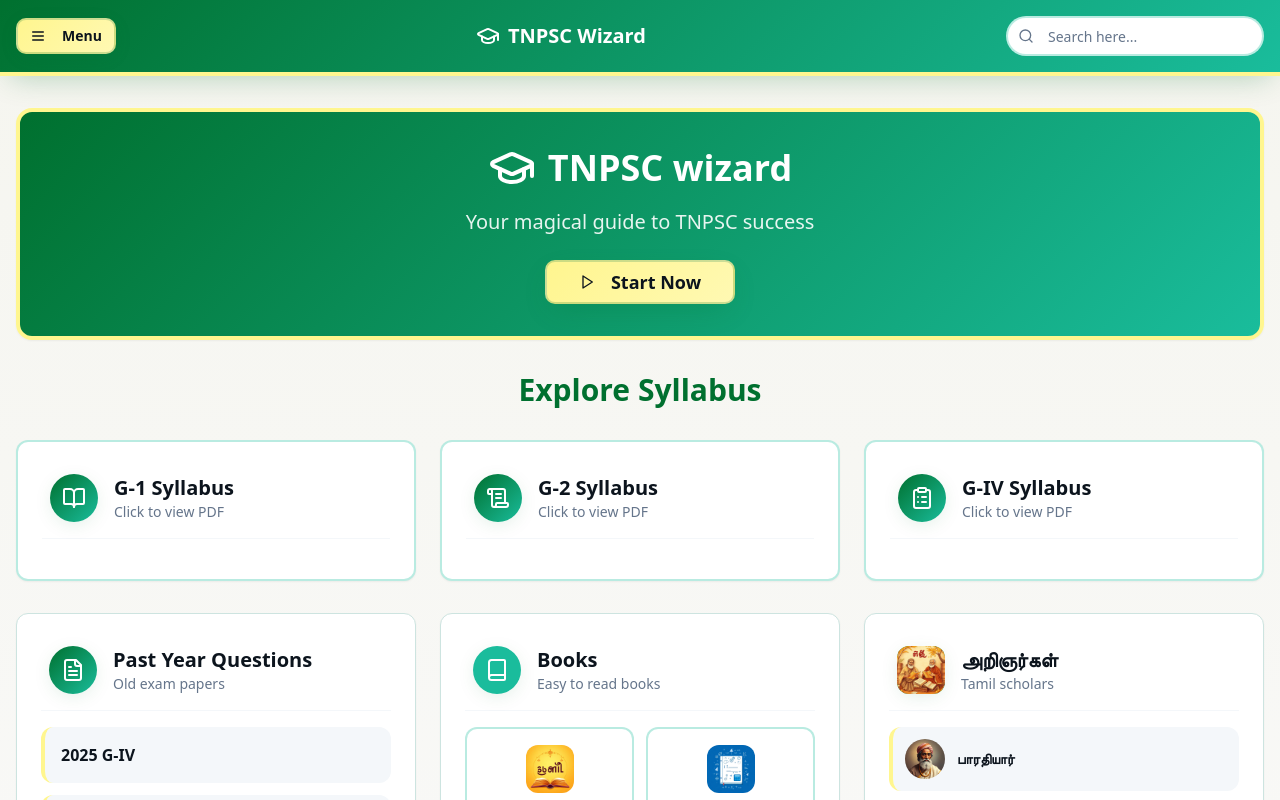
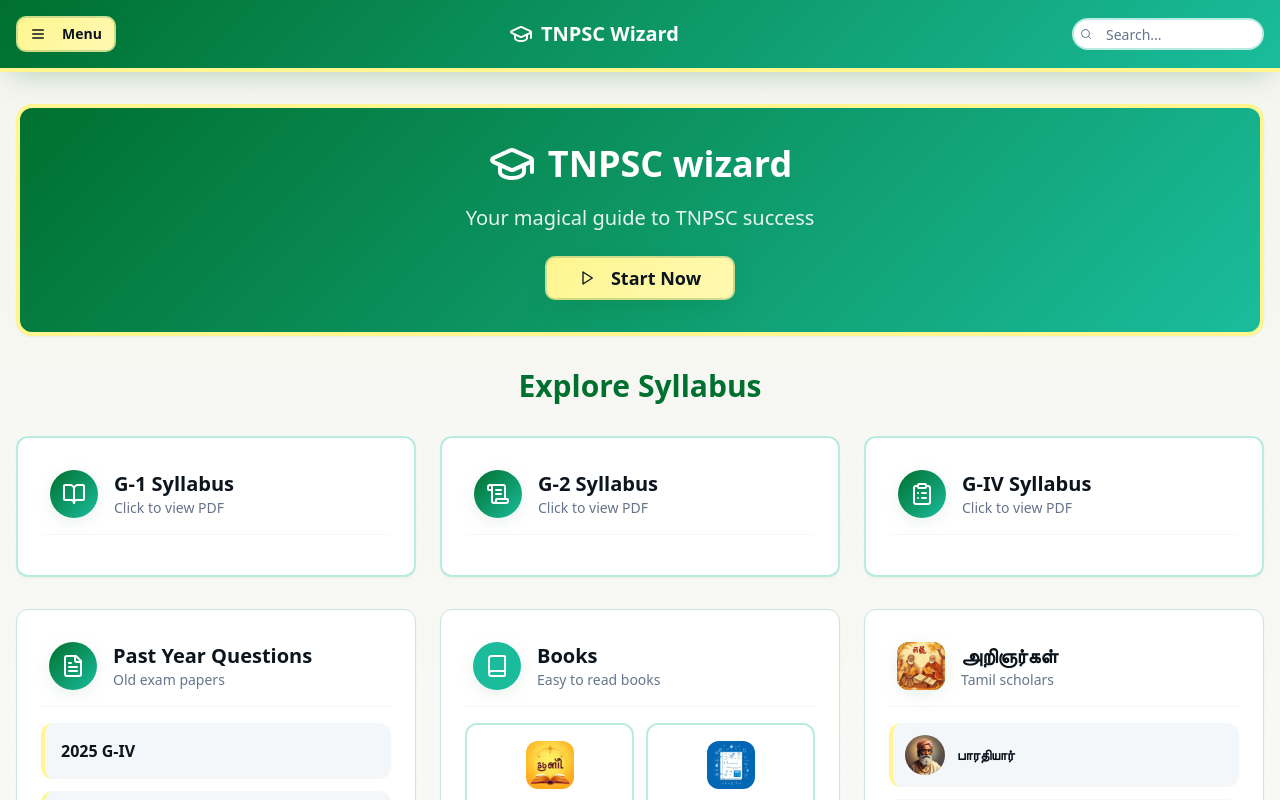
Before and after one commit to Manesh24032004/tnpsc-guide, a React (Vite) app: page / in a window 1280 px wide. Shown: the top 800 px of the page. Built offline with nearby package versions, Linux system fonts and the light colour scheme.

Commit message:
Reduce search button size
Adjust the size of the search button.

```diff
--- a/src/components/Layout/Navbar.tsx
+++ b/src/components/Layout/Navbar.tsx
@@ -90,14 +90,14 @@ export const Navbar = () => {
           </Link>
 
           {/* Search Bar */}
-          <form onSubmit={handleSearch} className="relative max-w-xs">
-            <Search className="absolute left-3 top-1/2 transform -translate-y-1/2 h-4 w-4 text-muted-foreground" />
+          <form onSubmit={handleSearch} className="relative max-w-xs w-48">
+            <Search className="absolute left-2 top-1/2 transform -translate-y-1/2 h-3 w-3 text-muted-foreground" />
             <Input
               type="text"
-              placeholder="Search here..."
+              placeholder="Search..."
               value={searchQuery}
               onChange={(e) => setSearchQuery(e.target.value)}
-              className="pl-10 bg-card border-2 border-accent/30 focus:border-secondary rounded-full transition-all duration-300 focus:shadow-soft"
+              className="pl-8 pr-3 py-1 text-sm h-8 bg-card border-2 border-accent/30 focus:border-secondary rounded-full transition-all duration-300 focus:shadow-soft"
             />
           </form>
         </div>
```
